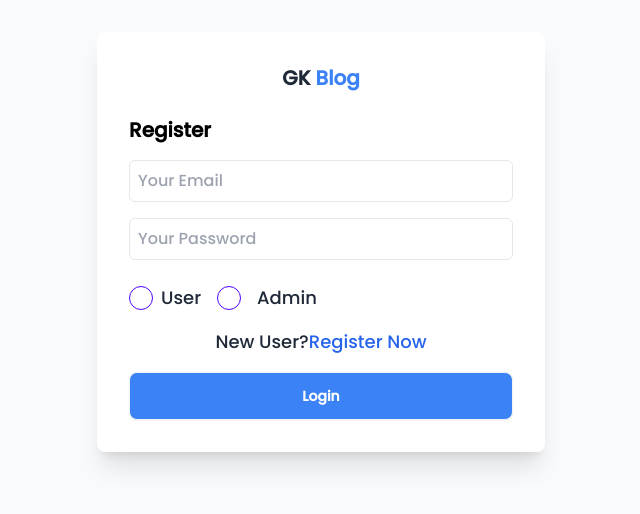
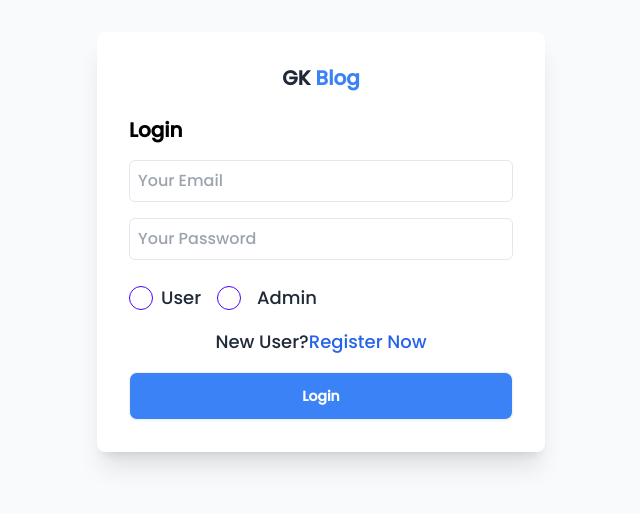
Before and after one commit to 1234Ganesh/blog-app, a React (Vite) app in the folder frontend/: page /login in a window 1280 px wide. Shown: the part 270-784 px from the top of the page, without its empty margins (319-959 px from the left). Built offline with nearby package versions, Linux system fonts and the light colour scheme; no server answers.

Commit message:
Update Login.jsx

```diff
--- a/frontend/src/pages/Login.jsx
+++ b/frontend/src/pages/Login.jsx
@@ -57,7 +57,7 @@ const Login = () => {
         <div className="font-bold text-xl text-center mb-6">
           GK <span className="text-blue-500">Blog</span>
         </div>
-        <h1 className="text-black text-xl font-semibold">Register</h1>
+        <h1 className="text-black text-xl font-semibold">Login</h1>
         <form onSubmit={submitHandler}>
           <div className="mt-4">
             <input
```
